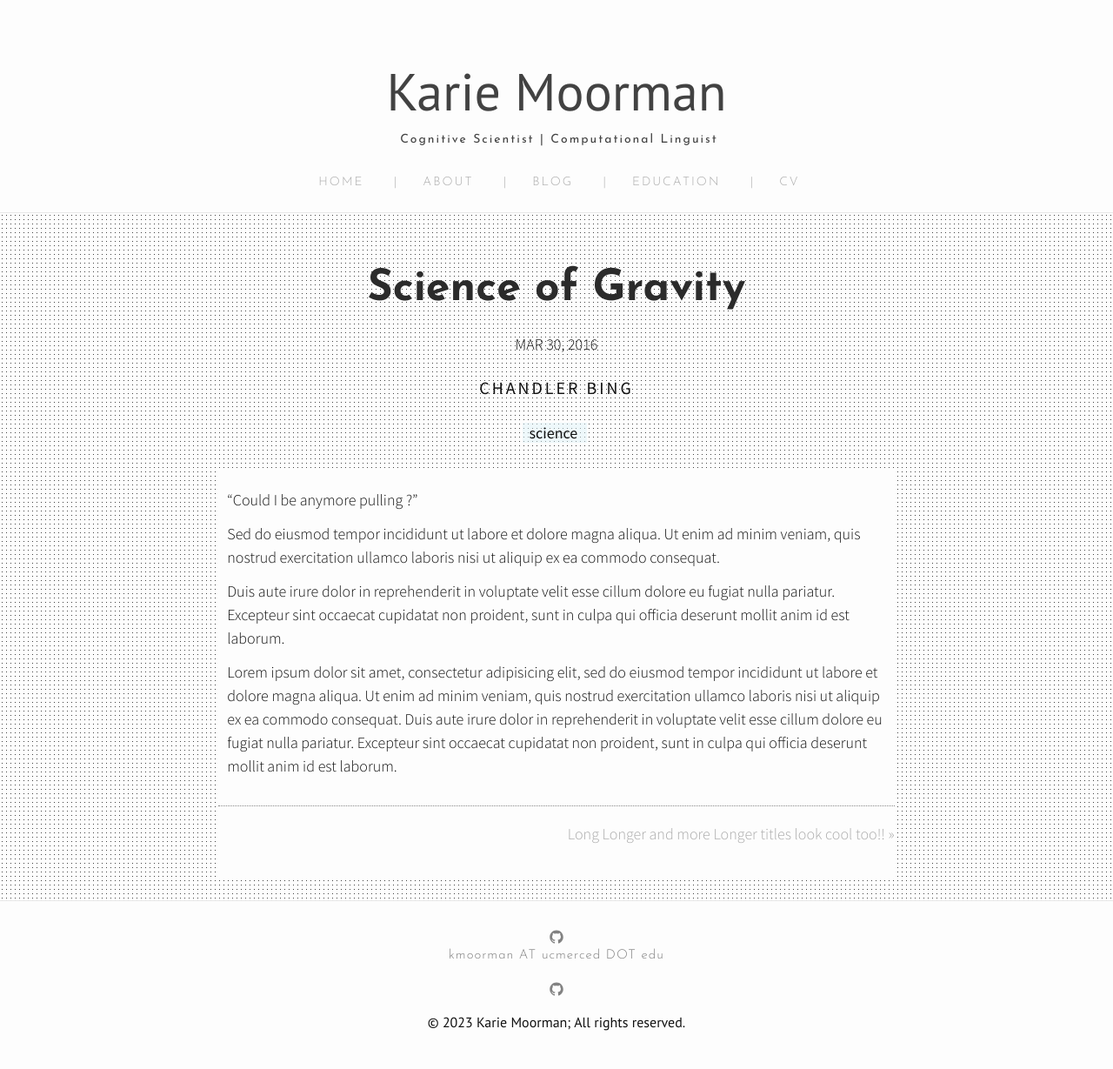
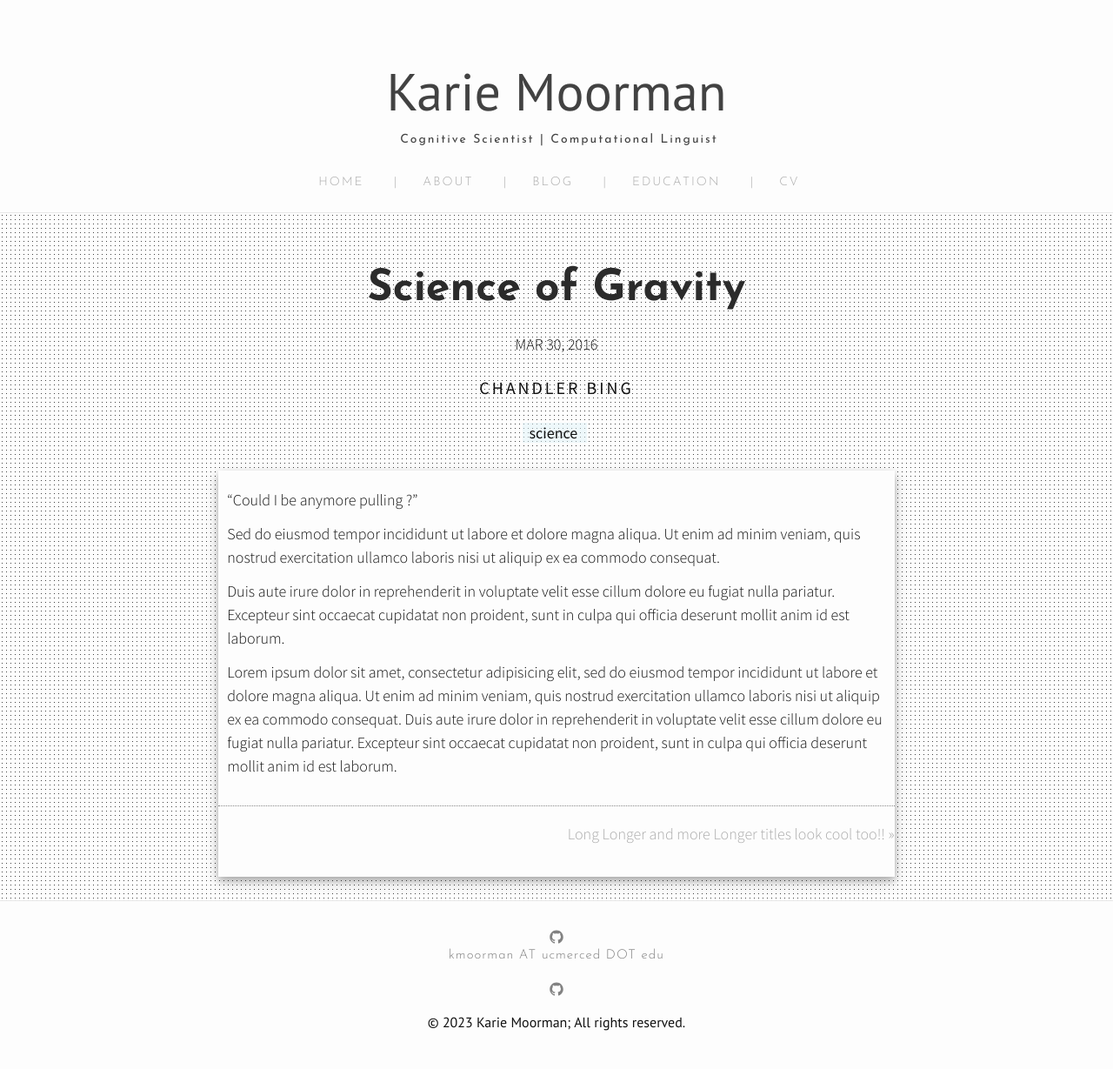
Before and after one commit to kariemoorman/kariemoorman.github.io, a Jekyll site: the page built from _posts/2016-03-30-science.markdown, in a window 1280 px wide. Shown: the whole page at 87% size. Built offline with Jekyll 4.4.1, drawn with Linux system fonts in a browser that asks for light colours; nearby versions of some CDN libraries.

Commit message:
Update post.html

```diff
--- a/_layouts/post.html
+++ b/_layouts/post.html
@@ -31,7 +31,7 @@ layout: default
 </header>
 
 
-<div style="background-color: #fdfdfd;  width: 100%;">
+<div style="background-color: #fdfdfd;  width: 100%; box-shadow: 0 4px 8px 0 rgba(0, 0, 0, 0.2), 0 6px 15px 0 rgba(0, 0, 0, 0.19);">
 <div class="post-content" itemprop="articleBody">
   {{ content }}
 </div>
```
